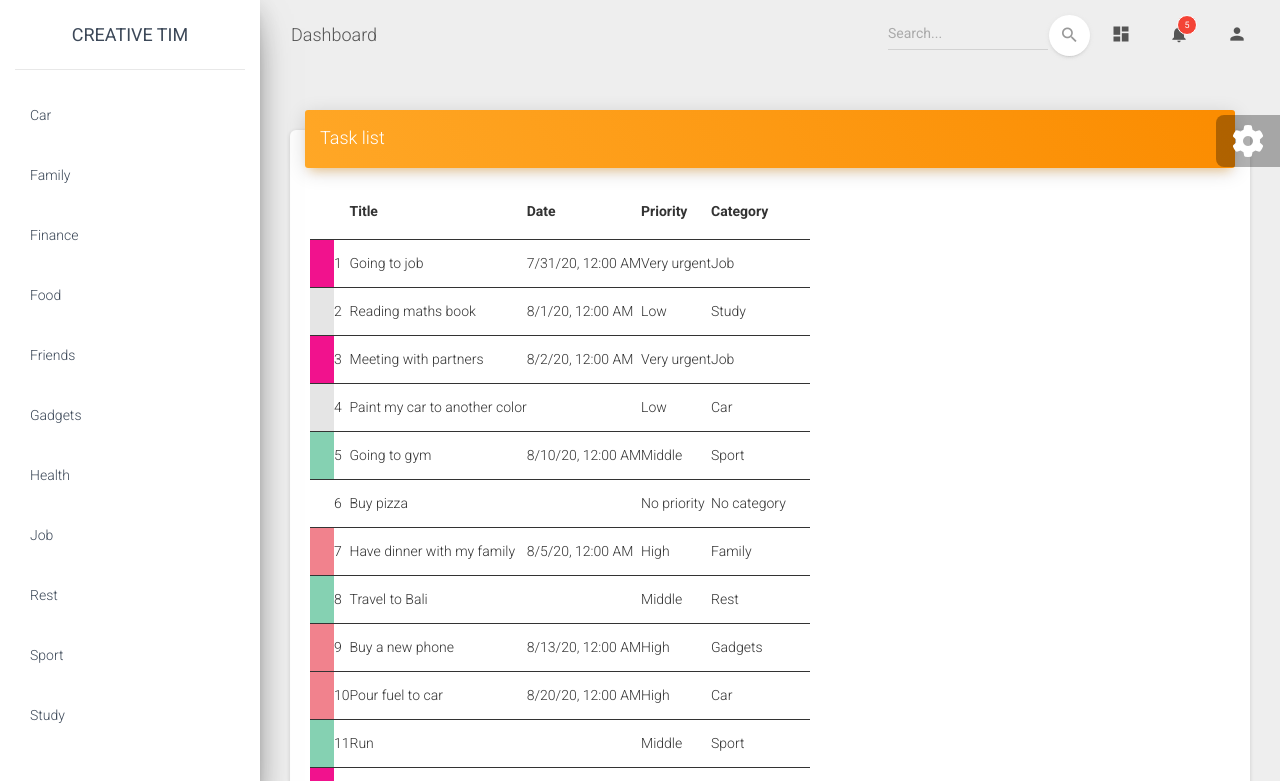
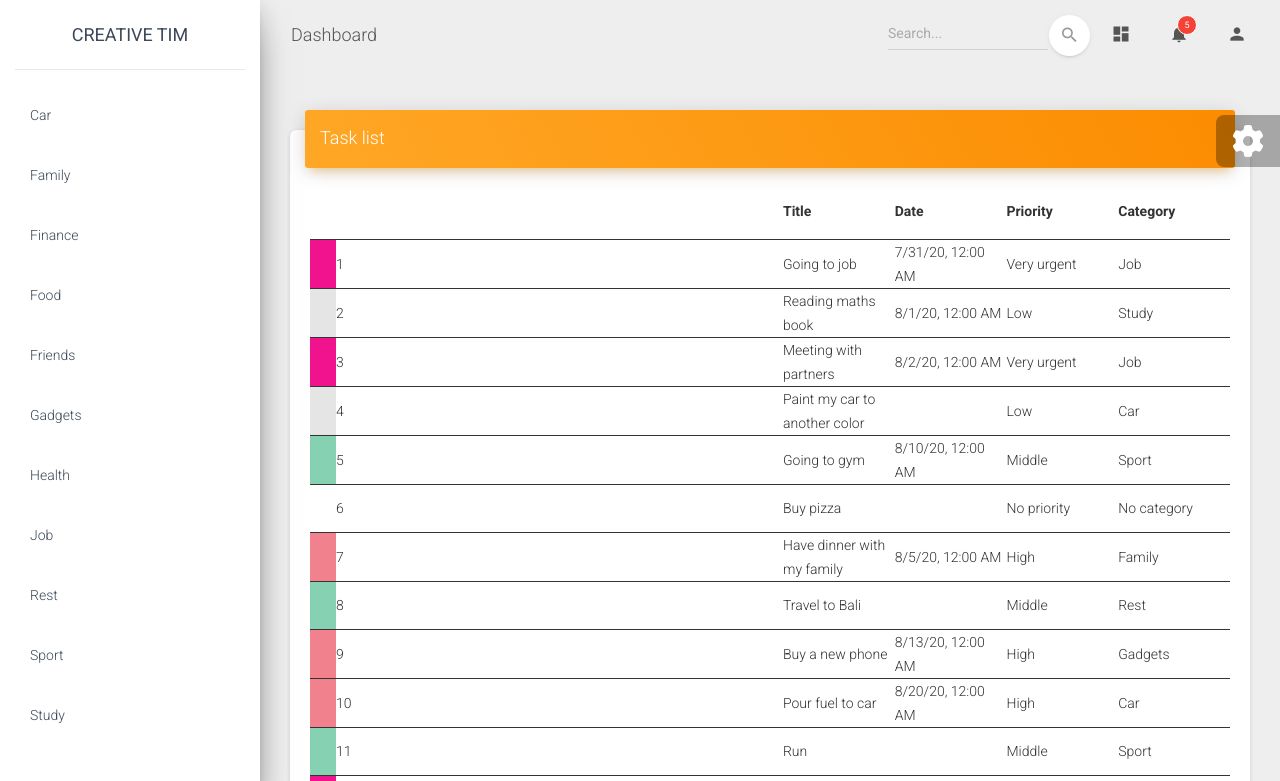
Before and after one commit to Jakhongir1117/Todo, an Angular app: page / in a window 1280 px wide. Shown: the top 781 px of the page. Built offline with nearby package versions, Linux system fonts and the light colour scheme.

Commit message:
7th step

```diff
--- a/src/app/views/tasks/tasks.component.css
+++ b/src/app/views/tasks/tasks.component.css
@@ -2,6 +2,39 @@
   text-decoration: line-through;
   color: #797979;
 }
+
 .novalue {
   color: #b7b7b7;
 }
+
+.col-id {
+  width: 40%;
+}
+
+.col-title {
+  width: 10%;
+}
+
+.col-priority {
+  width: 10%;
+}
+
+.col-category {
+  width: 10%;
+}
+
+.col-select {
+  width: 3%;
+}
+
+.col-operations{
+  width: 8%;
+}
+
+.col-color {
+  width: 1% !important;
+}
+
+.col-date {
+  width: 10% !important;
+}
--- a/src/app/views/tasks/tasks.component.html
+++ b/src/app/views/tasks/tasks.component.html
@@ -10,13 +10,13 @@
       <!-- Priority color -->
       <ng-container matColumnDef="color">
         <th *matHeaderCellDef mat-header-cell></th>
-        <td *matCellDef="let task" [style.background-color]="getPriorityColor(task)" mat-cell></td>
+        <td class="col-color" *matCellDef="let task" [style.background-color]="getPriorityColor(task)" mat-cell></td>
       </ng-container>
 
       <!-- numbering -->
       <ng-container matColumnDef="id">
         <th *matHeaderCellDef mat-header-cell></th>
-        <td *matCellDef="let index = index;" mat-cell>
+        <td class="col-id" *matCellDef="let index = index;" mat-cell>
 
           {{index + 1}}
 
@@ -27,7 +27,7 @@
       <!-- task title -->
       <ng-container matColumnDef="title">
         <th *matHeaderCellDef mat-header-cell> Title</th>
-        <td *matCellDef="let task" [class.completed]="task.completed" mat-cell>
+        <td class="col-title" *matCellDef="let task" [class.completed]="task.completed" mat-cell>
 
           {{task.title}}
 
@@ -38,7 +38,7 @@
       <!-- completed date -->
       <ng-container matColumnDef="date">
         <th *matHeaderCellDef mat-header-cell> Date</th>
-        <td *matCellDef="let task" [ngClass]="{'completed': task.completed, 'nodate': task.date == null}" mat-cell>
+        <td class="col-date" *matCellDef="let task" [ngClass]="{'completed': task.completed, 'nodate': task.date == null}" mat-cell>
 
           {{task.date | date: "short"}}
 
@@ -49,7 +49,7 @@
       <!-- priority -->
       <ng-container matColumnDef="priority">
         <th *matHeaderCellDef mat-header-cell> Priority</th>
-        <td *matCellDef="let task" [ngClass]="{'completed': task.completed, 'nopriority': task.priority == null}" mat-cell>
+        <td class="col-priority" *matCellDef="let task" [ngClass]="{'completed': task.completed, 'nopriority': task.priority == null}" mat-cell>
 
           {{task.priority ? task.priority.title : "No priority"}}
 
@@ -60,7 +60,7 @@
       <!-- Category -->
       <ng-container matColumnDef="category">
         <th *matHeaderCellDef mat-header-cell> Category</th>
-        <td *matCellDef="let task" [ngClass]="{'completed': task.completed, 'nocategory': task.date == null} " mat-cell>
+        <td class="col-category" *matCellDef="let task" [ngClass]="{'completed': task.completed, 'nocategory': task.category == null, 'link': !task.completed} " mat-cell>
 
           {{task.category ? task.category.title : "No category"}}
 
--- a/src/app/views/tasks/tasks.component.ts
+++ b/src/app/views/tasks/tasks.component.ts
@@ -32,6 +32,11 @@ export class TasksComponent implements OnInit {
 
   private getPriorityColor(task: Task) {
 
+    // color completed tasks
+    if (task.completed) {
+      return '#F8F9FA'  // TODO make colors constant
+    }
+
     if(task.priority && task.priority.color) {
       return task.priority.color;
     }
@@ -43,6 +48,6 @@ export class TasksComponent implements OnInit {
   private refreshTable() {
 
     this.dataSource.data = this.tasks;
+
   }
-
 }
```
